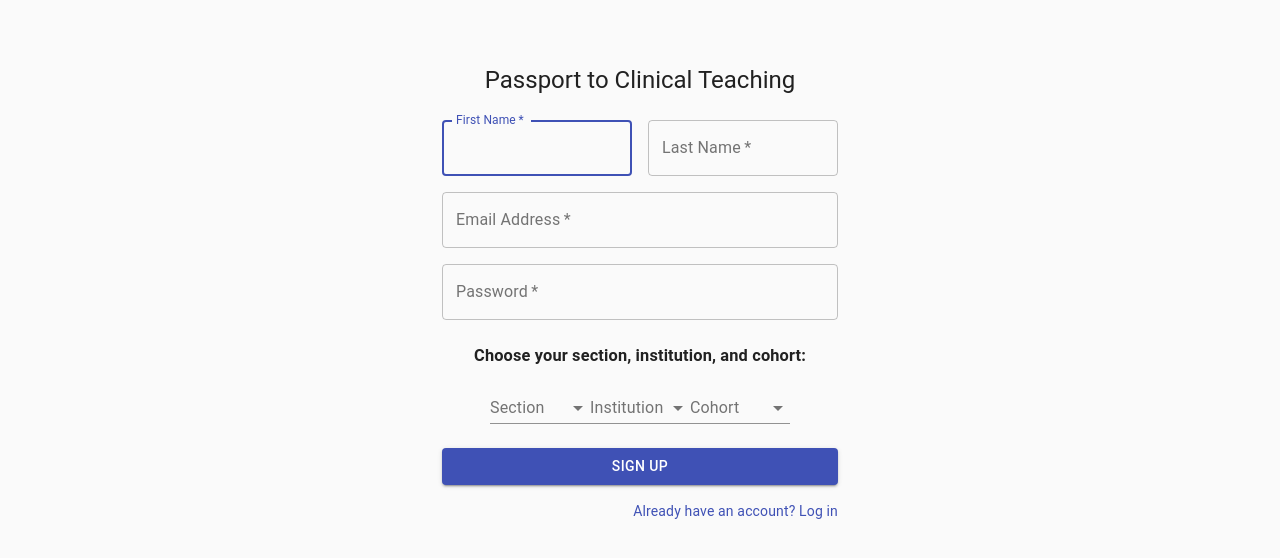
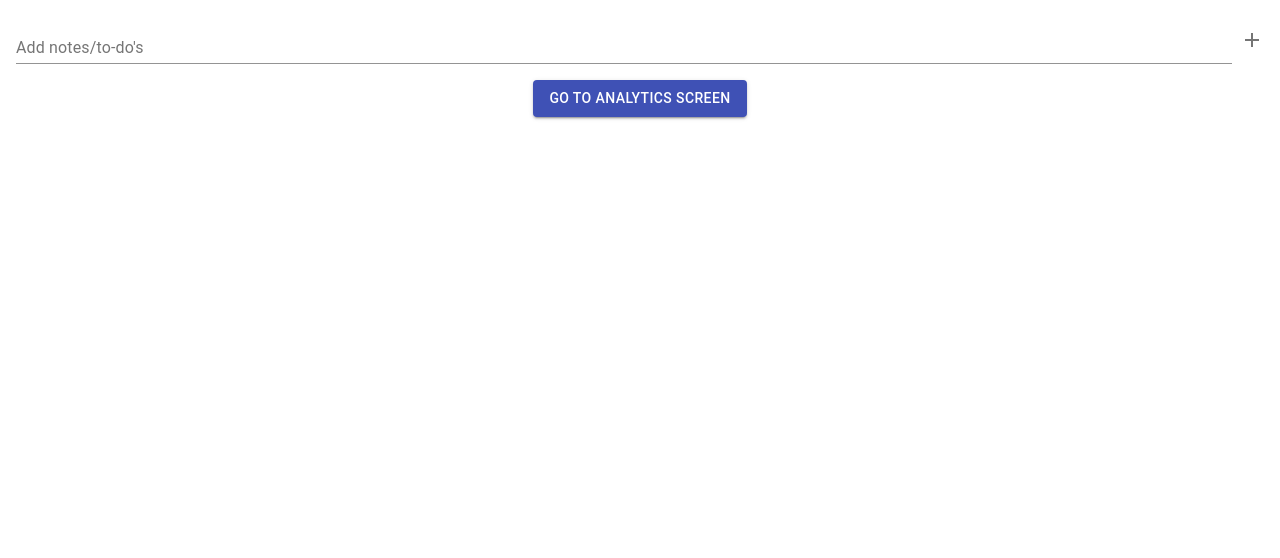
Before and after one commit to Medical-Passport/MedicalTeachingPassport, a Next.js app: page / in a window 1280 px wide. Shown: the top 558 px of the page. Built offline with nearby package versions, Linux system fonts and the light colour scheme.

Commit message:
Admin page test

```diff
--- a/pages/index.js
+++ b/pages/index.js
@@ -1,174 +1,162 @@
-import React, { useState} from 'react';
-import Avatar from '@material-ui/core/Avatar';
+import React, { useState } from 'react';
+import { Fragment } from 'react';
+import {
+  List,
+  ListItem,
+  ListItemIcon,
+  Checkbox,
+  ListItemText,
+  ListItemSecondaryAction,
+  IconButton,
+  TextField,
+} from '@material-ui/core';
+import DeleteIcon from '@material-ui/icons/Delete';
+import AddIcon from '@material-ui/icons/Add';
+import { makeStyles } from '@material-ui/core';
+import { createMuiTheme } from '@material-ui/core/styles';
+const theme = createMuiTheme({});
+import MenuIcon from '@material-ui/icons/Menu';
+import {
+  AppBar,
+  Toolbar,
+  Paper,
+  Grid,
+  CssBaseline,
+  Box,
+  Typography,
+} from '@material-ui/core';
 import Button from '@material-ui/core/Button';
-import CssBaseline from '@material-ui/core/CssBaseline';
-import TextField from '@material-ui/core/TextField';
-import FormControlLabel from '@material-ui/core/FormControlLabel';
-import Checkbox from '@material-ui/core/Checkbox';
-import Link from '@material-ui/core/Link';
-import Grid from '@material-ui/core/Grid';
-import Box from '@material-ui/core/Box';
-import Typography from '@material-ui/core/Typography';
-import Container from '@material-ui/core/Container';
-import { Select, MenuItem, FormControl, InputLabel, makeStyles } from "@material-ui/core";
-import FormHelperText from '@material-ui/core/FormHelperText';
 
-
-const useStyles = makeStyles((theme) => ({
-
-  paper: {
-    marginTop: theme.spacing(8),
-    display: 'flex',
-    flexDirection: 'column',
-    alignItems: 'center',
+const useStyles = makeStyles({
+  '@keyframes slideUp': {
+    from: { transform: 'translate(0, 50%)', opacity: 0 },
+    to: { transform: 'translate(0, 0)', opacity: 1 },
   },
-  avatar: {
-    margin: theme.spacing(1),
-    backgroundColor: theme.palette.secondary.main,
+  slideUpEffect: {
+    animationName: '$slideUp',
+    animationDuration: '.3s',
   },
-  form: {
-    width: '100%', // Fix IE 11 issue.
-    marginTop: theme.spacing(3),
+  '@keyframes slideLeft': {
+    from: { transform: 'translate(0, 0)', opacity: 0.7 },
+    to: { transform: 'translate(-100%, 0)', opaicty: 0 },
   },
-  submit: {
-    margin: theme.spacing(3, 0, 2),
+  slideLeftEffect: {
+    animationName: '$slideLeft',
+    animationDuration: '.4s',
   },
-
-  formControl: {
-
-    minWidth: 100
-
-  }
-}));
-
-export default function SignUp() {
-  const classes = useStyles();
-
-  return (
-    <Container component="main" maxWidth="xs">
-      <CssBaseline />
-      <div className={classes.paper}>
-
-        <Typography component="h1" variant="h5">
-        Passport to Clinical Teaching
-        </Typography>
-        <form className={classes.form} noValidate>
-          <Grid container spacing={2}>
-            <Grid item xs={12} sm={6}>
-              <TextField
-                autoComplete="fname"
-                name="firstName"
-                variant="outlined"
-                required
-                fullWidth
-                id="firstName"
-                label="First Name"
-                autoFocus
-              />
-            </Grid>
-            <Grid item xs={12} sm={6}>
-              <TextField
-                variant="outlined"
-                required
-                fullWidth
-                id="lastName"
-                label="Last Name"
-                name="lastName"
-                autoComplete="lname"
-              />
-            </Grid>
-            <Grid item xs={12}>
-              <TextField
-                variant="outlined"
-                required
-                fullWidth
-                id="email"
-                label="Email Address"
-                name="email"
-                autoComplete="email"
-              />
-            </Grid>
-            <Grid item xs={12}>
-              <TextField
-                variant="outlined"
-                required
-                fullWidth
-                name="password"
-                label="Password"
-                type="password"
-                id="password"
-                autoComplete="current-password"
-              />
-            </Grid>
-            <Grid container justify="center">
-              <h3>Choose your section, institution, and cohort:</h3>
-            </Grid>
-          </Grid>
-          <Grid container justify="center">
-          <FormControl className={classes.formControl}>
-        <InputLabel id="demo-simple-select-label">Section</InputLabel>
-        <Select
-          labelId="demo-simple-select-label"
-          id="demo-simple-select"
-
-        >
-          <MenuItem value={10}>Medicine</MenuItem>
-
-        </Select>
-      </FormControl>
 
 
 
-      <FormControl className={classes.formControl}>
-        <InputLabel id="demo-simple-select-helper-label">Institution</InputLabel>
-        <Select
-          labelId="demo-simple-select-helper-label"
-          id="demo-simple-select-helper"
+});
 
-        >
+const TodoList = () => {
+  const classes = useStyles();
+  let inRef = null;
+  const [idIndex, setIdIndex] = useState(3);
+  const [todoList, setTodoList] = useState([
 
-          <MenuItem value={10}>UChicago</MenuItem>
+  ]);
+  const toggleItem = value => () => {
+    const copy = [...todoList];
+    copy.forEach(e => {
+      if (e.id == value) e.checked = !e.checked;
+    });
+    setTodoList(copy);
+  };
+  const deleteRequestItem = value => () => {
+    const copy = [...todoList];
+    let removeItem = undefined;
+    copy.forEach(e => {
+      if (e.id == value) {
+        e.anim = true;
+        removeItem = e;
+      }
+    });
+    setTodoList(copy);
+    setTimeout(value => {
+      deleteItem(removeItem);
+    }, 300);
+  };
+  const deleteItem = value => {
+    const copy = [...todoList];
+    let index = copy.indexOf(value);
+    if (index != -1) {
+      copy.splice(index, 1);
+      setTodoList(copy);
+    }
+  };
+  const addItem = value => {
+    const data = {
+      id: idIndex,
+      checked: false,
+      text: inRef.value,
+      anim: false,
+    };
+    setIdIndex(idIndex + 1);
+    const copy = [...todoList];
+    copy.push(data);
+    setTodoList(copy);
+    inRef.value = '';
+  };
+  return (
 
-        </Select>
+    <Fragment>
 
-      </FormControl>
+      <List>
+        {todoList.map((value, index) => {
+          return (
+            <ListItem
+              key={value.id}
+              button
+              onClick={toggleItem(value.id)}
+              className={
+                value.anim ? classes.slideLeftEffect : classes.slideUpEffect
+              }>
+              <ListItemIcon>
+                <Checkbox disableRipple edge="start" checked={value.checked} />
+              </ListItemIcon>
+              <ListItemText
+                primary={
+                  value.checked ? (
+                    <b>
+                      <strike>{value.text}</strike>
+                    </b>
+                  ) : (
+                    value.text
+                  )
+                }
+              />
+              <ListItemSecondaryAction>
+                <IconButton edge="end" onClick={deleteRequestItem(value.id)}>
+                  <DeleteIcon />
+                </IconButton>
+              </ListItemSecondaryAction>
+            </ListItem>
+          );
+        })}
+        <ListItem key={'input'} button disableRipple>
+          <TextField
+            fullWidth={true}
+            label="Add notes/to-do's"
+            inputRef={ref => (inRef = ref)}
+          />
+          <ListItemSecondaryAction>
+            <IconButton edge="end" onClick={addItem}>
+              <AddIcon />
+            </IconButton>
+          </ListItemSecondaryAction>
+        </ListItem>
+      </List>
+      <Grid container justify="center">
+              <div>
+     <Button variant="contained" color="primary" href="#contained-buttons">
+     Go to analytics screen
+   </Button>
+   </div>
+   </Grid>
+    </Fragment>
 
+  );
+};
 
-      <FormControl className={classes.formControl}>
-        <InputLabel id="demo-simple-select-helper-label">Cohort</InputLabel>
-        <Select
-          labelId="demo-simple-select-helper-label"
-          id="demo-simple-select-helper"
-
-        >
-
-          <MenuItem value={10}>2020-2021</MenuItem>
-
-        </Select>
-
-      </FormControl>
-
-</Grid>
-
-          <Button
-            type="submit"
-            fullWidth
-            variant="contained"
-            color="primary"
-            className={classes.submit}
-          >
-            Sign up
-          </Button>
-          <Grid container>
-
-            <Grid container justify="flex-end">
-              <Link href="#" variant="body2">
-                {"Already have an account? Log in"}
-              </Link>
-            </Grid>
-          </Grid>
-        </form>
-      </div>
-    </Container>
-  );
-}
+export default TodoList;
```
